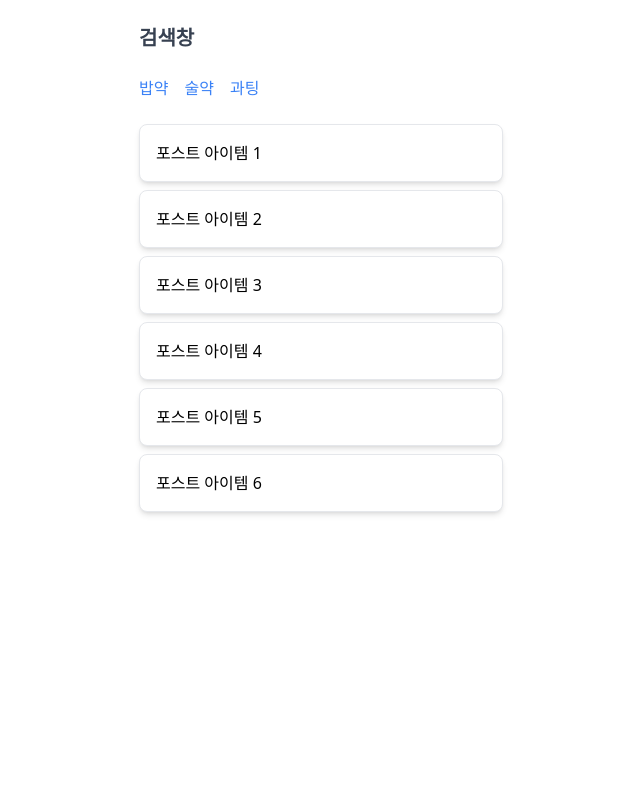
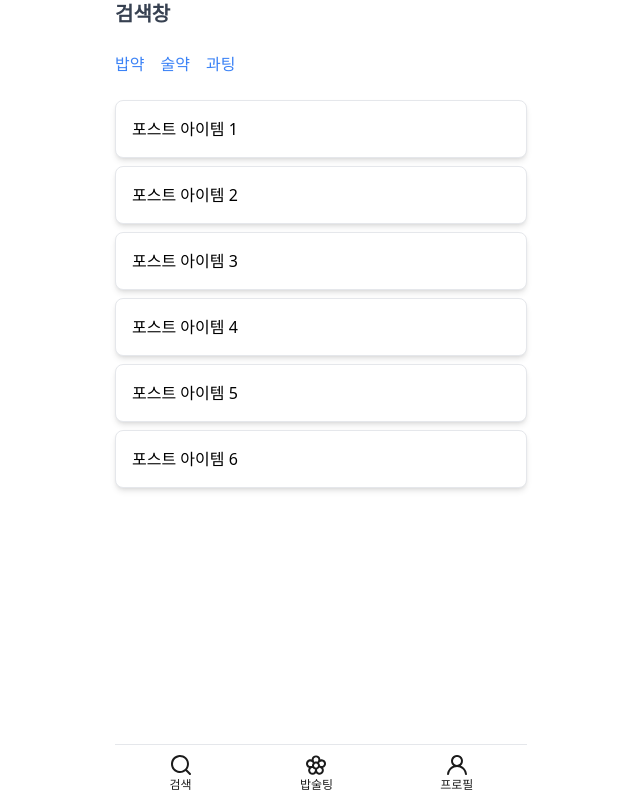
Before and after one commit to BobSoolTing/Bob-Sool-Ting-FE, a Next.js app: page / in a window 1280 px wide. Shown: the whole page, without its empty margins (319-959 px from the left). Built offline with nearby package versions, Linux system fonts and the light colour scheme.

Commit message:
📝 Update : 바텀 바 UI 적용

```diff
--- a/src/pages/_app.tsx
+++ b/src/pages/_app.tsx
@@ -1,11 +1,21 @@
 import '@/styles/globals.css';
+import { NextPage } from 'next';
 import type { AppProps } from 'next/app';
+import { ReactNode } from 'react';
 
-export default function App({ Component, pageProps }: AppProps) {
+type NextPageWithLayout = NextPage & {
+  getLayout?: (page: ReactNode) => ReactNode;
+}
+
+export default function App({ Component, pageProps }: AppProps & {
+  Component: NextPageWithLayout;
+}) {
+  const getLayout = Component.getLayout ?? ((page: ReactNode) => page);
+
   return (
     <div className='w-full h-screen flex justify-center items-center bg-white'>
       <div className='w-[412px] h-full'>
-        <Component {...pageProps} />
+        {getLayout(<Component {...pageProps} />)}
       </div>
     </div>
   );
--- a/src/pages/index.tsx
+++ b/src/pages/index.tsx
@@ -1,8 +1,10 @@
+import BottomBar from '@/components/shared/BottomBar';
 import Link from 'next/link';
+import { ReactNode } from 'react';
 
 export default function Home() {
   return (
-    <div className='container mx-auto p-6 space-y-6'>
+    <div className='container mx-auto space-y-6'>
       {/* Search Section */}
       <div className='text-xl font-semibold text-gray-700'>검색창</div>
 
@@ -49,3 +51,7 @@ export default function Home() {
     </div>
   );
 }
+
+Home.getLayout = (page: ReactNode) => {
+  return <BottomBar>{page}</BottomBar>;
+};
```
